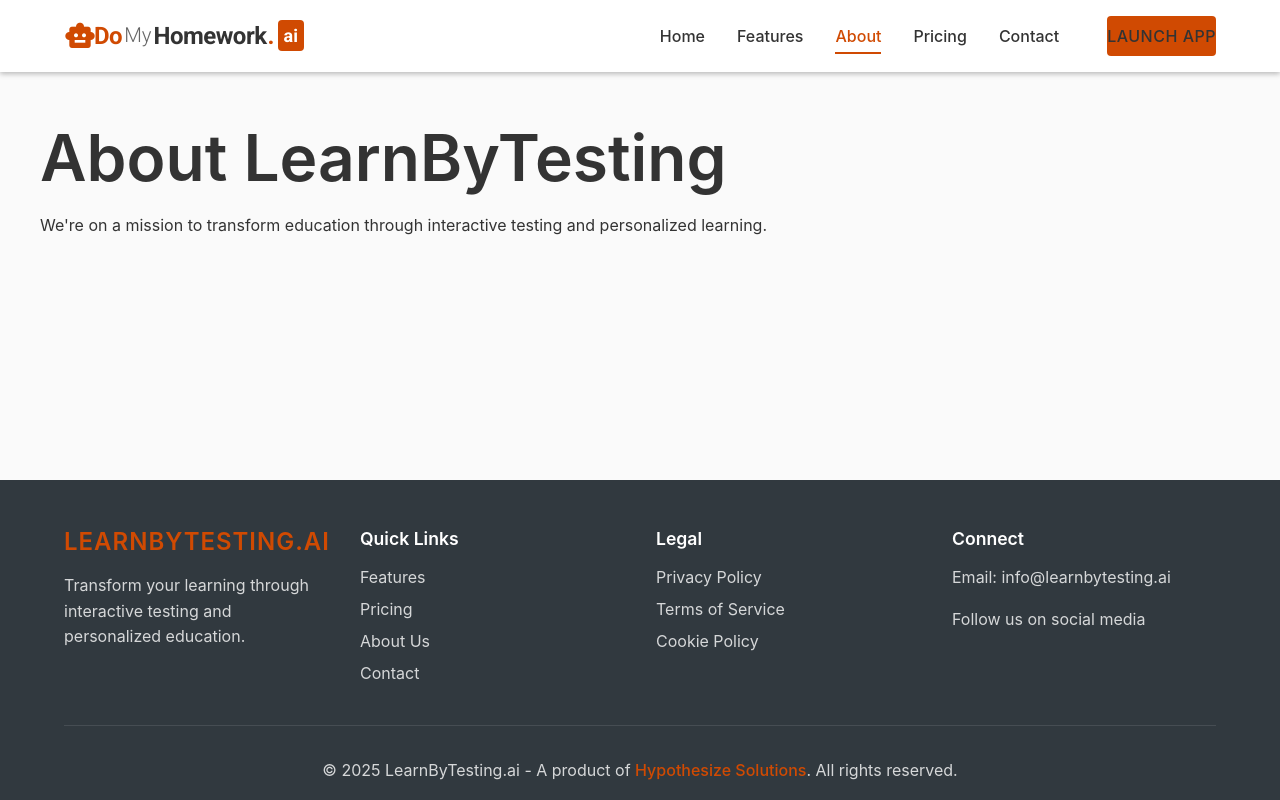
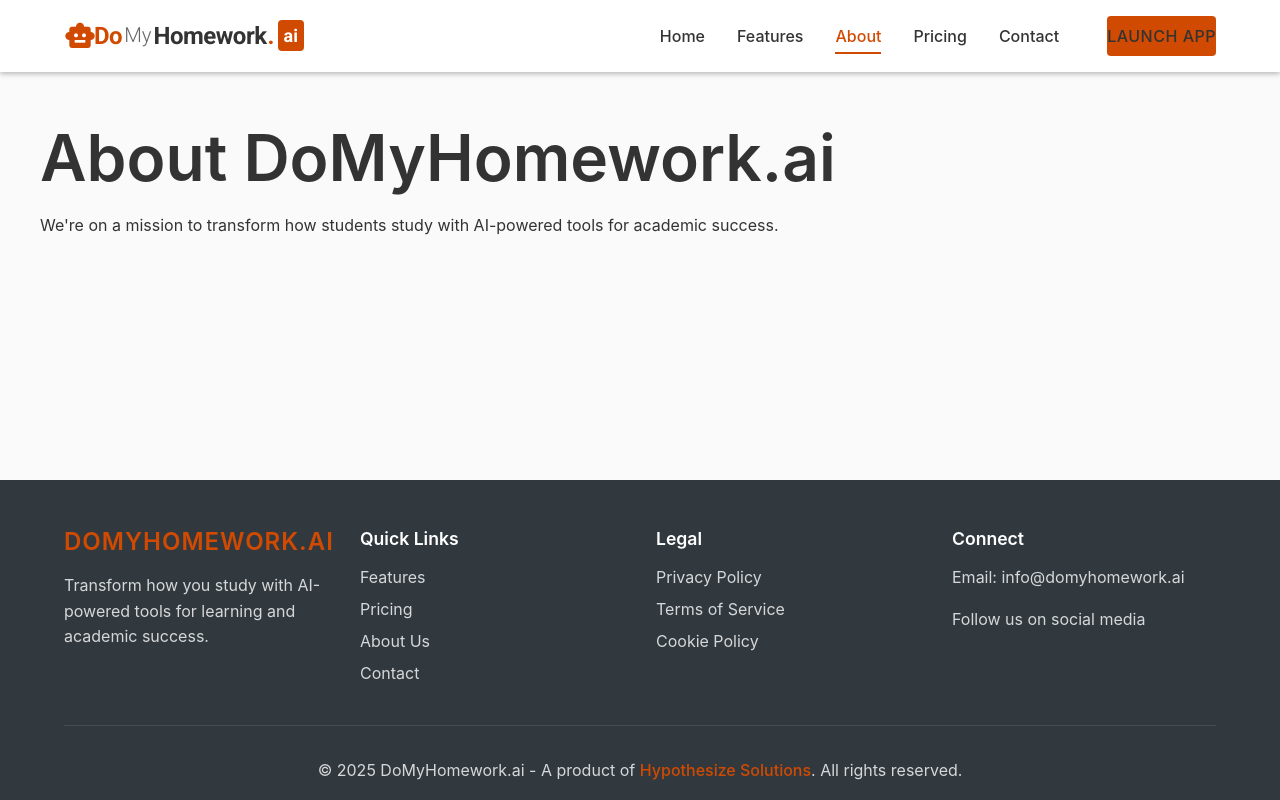
Before and after one commit to kasparov112000/domyhomework-webapp-ssr, an Angular app: page /about in a window 1280 px wide. Built offline with nearby package versions, Linux system fonts and the light colour scheme.

Commit message:
Update: Auto-commit changes from VS Code task

```diff
--- a/src/app/app.component.ts
+++ b/src/app/app.component.ts
@@ -28,5 +28,5 @@
   `]
 })
 export class AppComponent {
-  title = 'LearnByTesting';
+  title = 'DoMyHomework';
 }
--- a/src/app/components/footer/footer.component.ts
+++ b/src/app/components/footer/footer.component.ts
@@ -10,8 +10,8 @@
       <div class="container">
         <div class="footer-content">
           <div class="footer-section">
-            <h3>LearnByTesting.ai</h3>
-            <p>Transform your learning through interactive testing and personalized education.</p>
+            <h3>DoMyHomework.ai</h3>
+            <p>Transform how you study with AI-powered tools for learning and academic success.</p>
           </div>
           <div class="footer-section">
             <h4>Quick Links</h4>
@@ -32,12 +32,12 @@
           </div>
           <div class="footer-section">
             <h4>Connect</h4>
-            <p>Email: info&#64;learnbytesting.ai</p>
+            <p>Email: info&#64;domyhomework.ai</p>
             <p>Follow us on social media</p>
           </div>
         </div>
         <div class="footer-bottom">
-          <p>&copy; {{ currentYear }} LearnByTesting.ai - A product of <a href="https://hypothesize.us" target="_blank" rel="noopener">Hypothesize Solutions</a>. All rights reserved.</p>
+          <p>&copy; {{ currentYear }} DoMyHomework.ai - A product of <a href="https://hypothesize.us" target="_blank" rel="noopener">Hypothesize Solutions</a>. All rights reserved.</p>
         </div>
       </div>
     </footer>
--- a/src/app/pages/about/about.component.ts
+++ b/src/app/pages/about/about.component.ts
@@ -7,8 +7,8 @@
   imports: [CommonModule],
   template: `
     <div class="container">
-      <h1>About LearnByTesting</h1>
-      <p>We're on a mission to transform education through interactive testing and personalized learning.</p>
+      <h1>About DoMyHomework.ai</h1>
+      <p>We're on a mission to transform how students study with AI-powered tools for academic success.</p>
     </div>
   `,
   styles: [`
--- a/src/app/pages/features/features.component.ts
+++ b/src/app/pages/features/features.component.ts
@@ -8,7 +8,7 @@
   template: `
     <div class="container">
       <h1>Features</h1>
-      <p>Discover all the powerful features that make LearnByTesting the best learning platform.</p>
+      <p>Discover all the powerful AI tools that make DoMyHomework.ai the best study assistant.</p>
     </div>
   `,
   styles: [`
--- a/src/app/styles/_variables.scss
+++ b/src/app/styles/_variables.scss
@@ -1,4 +1,4 @@
-// Theme Variables for LearnByTesting SSR App
+// Theme Variables for DoMyHomework.ai SSR App
 // Based on the main webapp theme
 
 // Import Sass color module
--- a/src/index.html
+++ b/src/index.html
@@ -2,27 +2,27 @@
 <html lang="en">
 <head>
   <meta charset="utf-8">
-  <title>LearnByTesting.ai - Master Any Subject Through Interactive Testing</title>
+  <title>DoMyHomework.ai - Your AI-Powered Homework Assistant</title>
   <base href="/">
   <meta name="viewport" content="width=device-width, initial-scale=1">
   <link rel="icon" type="image/x-icon" href="favicon.ico">
 
   <!-- SEO Meta Tags -->
-  <meta name="description" content="LearnByTesting.ai helps you master any subject through interactive testing, personalized quizzes, and proven learning techniques. Start learning smarter today!">
-  <meta name="keywords" content="online learning, interactive testing, educational platform, quiz platform, learn by testing, study tools">
+  <meta name="description" content="DoMyHomework.ai transforms how you study with instant audio-to-text conversion, text-to-audio synthesis, and AI-powered assignment help. Start learning smarter today!">
+  <meta name="keywords" content="homework help, AI assistant, audio to text, text to audio, AI problem solver, study tools, academic help">
 
   <!-- Open Graph Tags -->
-  <meta property="og:title" content="LearnByTesting.ai - Master Any Subject Through Interactive Testing">
-  <meta property="og:description" content="Transform your learning with our innovative testing platform. Create custom quizzes, track progress, and master any subject efficiently.">
+  <meta property="og:title" content="DoMyHomework.ai - Your AI-Powered Homework Assistant">
+  <meta property="og:description" content="Transform how you study with instant audio-to-text conversion, text-to-audio synthesis, and AI-powered assignment help.">
   <meta property="og:type" content="website">
-  <meta property="og:url" content="https://learnbytesting.ai">
-  <meta property="og:image" content="https://learnbytesting.ai/assets/og-image.png">
+  <meta property="og:url" content="https://domyhomework.ai">
+  <meta property="og:image" content="https://domyhomework.ai/assets/og-image.png">
 
   <!-- Twitter Card Tags -->
   <meta name="twitter:card" content="summary_large_image">
-  <meta name="twitter:title" content="LearnByTesting.ai - Interactive Learning Platform">
-  <meta name="twitter:description" content="Master any subject through interactive testing and personalized learning paths.">
-  <meta name="twitter:image" content="https://learnbytesting.ai/assets/twitter-card.png">
+  <meta name="twitter:title" content="DoMyHomework.ai - AI-Powered Homework Assistant">
+  <meta name="twitter:description" content="Transform how you study with AI-powered tools for audio conversion, text synthesis, and problem solving.">
+  <meta name="twitter:image" content="https://domyhomework.ai/assets/twitter-card.png">
 
   <!-- Google Fonts - Material Icons -->
   <link href="https://fonts.googleapis.com/icon?family=Material+Icons" rel="stylesheet">
```
